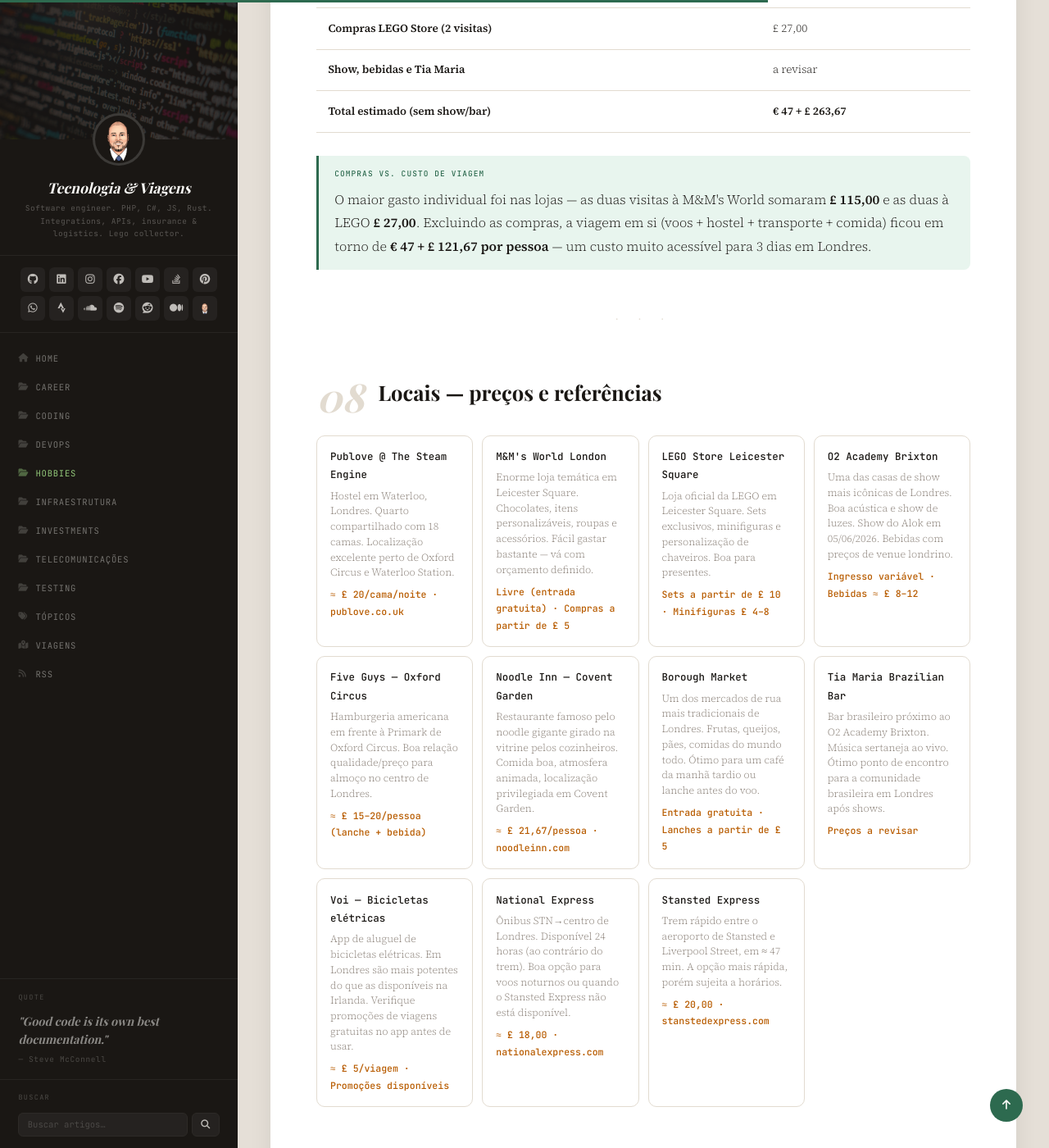
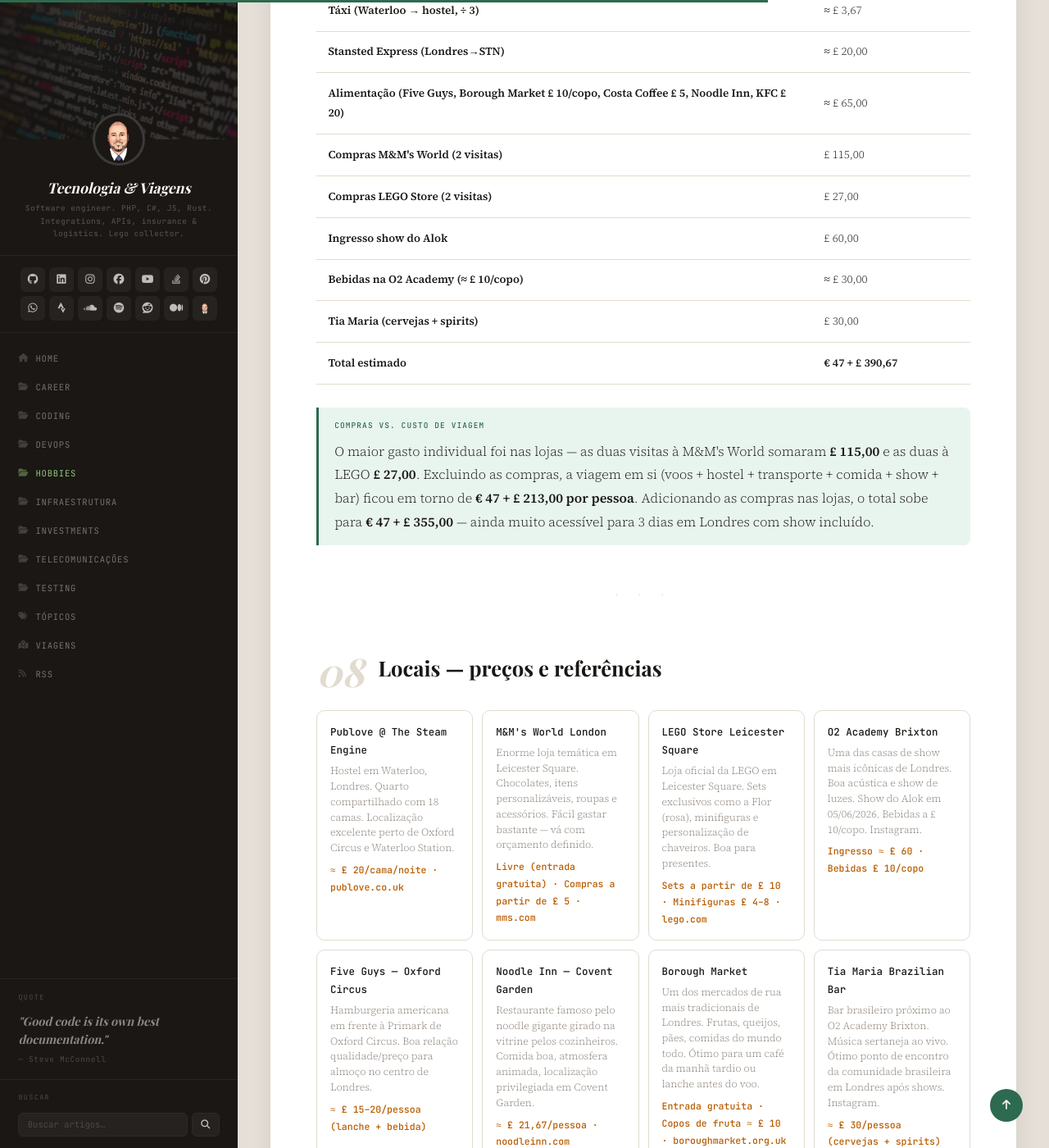
Before and after one commit to guibranco/blog, a Jekyll site: the page built from _posts/2026-06-05-show-alok-londres-o2-brixton.md, in a window 1280 px wide and 1400 px high, scrolled down 6782 px. Shown: the whole window at 82% size. Built offline with Jekyll 4.4.1, drawn with Linux system fonts in a browser that asks for light colours; nearby versions of some CDN libraries; some web fonts are replaced; comment, search, counter and statistics services are not loaded; some of the changed text lies outside the part shown.

Commit message:
feat: update expenses and event details for London trip
Update financial details for Day 2 and Day 3, adding specific
unaudited expenses like show tickets, drinks, and dining, leading
to a revised total estimate. Specify purchased items at LEGO Store
and describe experiences more vividly, such as the distinction
between Voi bikes in London and those in Ireland. Add links to
venues and products for better reference. These adjustments provide
accuracy and clarity for reflecting the itinerary and cost analysis
of the London trip, ensuring a comprehensive experience recount.

```diff
--- a/_posts/2026-06-05-show-alok-londres-o2-brixton.md
+++ b/_posts/2026-06-05-show-alok-londres-o2-brixton.md
@@ -107,13 +107,13 @@
     <tr>
       <td>Dia 2 — Show</td>
       <td>05/06 (Sex)</td>
-      <td>Acordou 11h00 · Oxford Circus · Primark · Five Guys · M&M's World £ 77 · LEGO Store £ 12 · Voi (grátis) · O2 Brixton (Alok, 19h00) · Tia Maria · KFC</td>
+      <td>Oxford Circus · Primark · Five Guys · M&M's World £ 77 · LEGO Store £ 12 · Voi (grátis) · O2 Brixton (ingresso £ 60, Alok 19h00) · Bebidas ≈ £ 10/copo · Tia Maria £ 30 · KFC £ 20</td>
       <td>≈ £ 110 (compras + comida + show)</td>
     </tr>
     <tr>
       <td>Dia 3 — Partida</td>
       <td>06/06 (Sáb)</td>
-      <td>Borough Market £ 10 · Costa Cafe · M&M's World £ 38 · LEGO Store £ 15 · Noodle Inn £ 21,67 · Trem Stansted £ 20 · Voo STN→DUB 22h00</td>
+      <td>Borough Market £ 10/pessoa · Costa Coffee £ 5/pessoa · M&M's World £ 38 · LEGO Store £ 15 · Noodle Inn £ 21,67 · Trem Stansted £ 20 · Voo STN→DUB 22h00</td>
       <td>€ 25,35 (voo) + £ 74,67 (comida + compras + transporte)</td>
     </tr>
   </tbody>
@@ -144,26 +144,28 @@
   A loja de Leicester Square é enorme e vai além dos chocolates — há roupas, canecas, bonés e vários itens personalizáveis. Comprei chocolates para consumo próprio e para presentes (quase 1 kg, entre ao leite, amendoim e outros sabores) além de itens não comestíveis. <strong>Total gasto: £ 77,00</strong>. Já sabia que voltaria no dia seguinte.
 </div>
 
-Na **LEGO Store** ao lado, comprei um conjunto de presente (temática rosa) e algumas minifiguras — **£ 12,00**.
+Na **LEGO Store** ao lado, comprei uma **flor em LEGO** (<a href="https://www.lego.com/en-ie/product/roses-40460" target="_blank">#40460 - LEGO Botanicals Roses - Faux Flowers Building Set</a>) e algumas minifiguras — **£ 12,00**. A peça da flor é um dos sets mais presentes e elegantes que a loja tem para oferecer.
 
 ### Voltando de bicicleta elétrica — Voi
 
 O retorno ao hostel foi de bicicleta elétrica usando o aplicativo **Voi**. Conseguimos 3 viagens gratuitas pelo app — o trajeto de quase 3 km durou apenas 15 minutos.
 
 <div class="callout callout-tip">
-  <div class="callout-label">Voi em Londres vs. Irlanda</div>
-  As bicicletas elétricas da Voi em Londres são significativamente mais potentes e rápidas do que as disponíveis aqui na Irlanda, que funcionam mais como bicicletas comuns com suporte leve em subidas. O trajeto de ≈ £ 5,00 saiu de graça.
+  <div class="callout-label">Voi em Londres vs. Moby na Irlanda</div>
+  As bicicletas elétricas da Voi em Londres são significativamente mais potentes e rápidas do que as **Moby** aqui na Irlanda, que funcionam mais como bicicletas comuns com suporte leve em subidas. O trajeto de ≈ £ 5,00 saiu de graça.
 </div>
 
 ### O2 Academy Brixton — Show do Alok
 
 O show era às 19h00. Fomos de ônibus até Brixton. A área já estava tomada de brasileiros — a segurança estava reforçada e o esquema de entrada fazia a fila dar a volta no quarteirão para evitar aglomeração na porta, que fica numa rua bastante movimentada.
 
-Os preços das bebidas dentro do evento estavam compatíveis com o mercado de casas de show em Londres. A acústica e o show de luzes foram muito bons.
+O ingresso custou **£ 60,00 por pessoa**. As bebidas seguiam o padrão londrino de casas de show — **£ 10,00 por copo** (whisky com energético ou vodca com Seven Up). A acústica e o show de luzes foram muito bons.
 
 ### Tia Maria Brazilian Bar e KFC
 
-Saindo da O2, fomos ao **Tia Maria**, um bar brasileiro próximo, onde havia apresentação ao vivo de música sertaneja. Ficamos até o fechamento e, em seguida, paramos no **KFC** da vizinhança para comer antes de voltar ao hostel.
+Saindo da O2, fomos ao **Tia Maria**, um bar brasileiro próximo, onde havia apresentação ao vivo de música sertaneja. Gastei **£ 30,00** em cervejas, vodca e outras bebidas ao longo da noite. Ficamos até o fechamento.
+
+Ao sair, no **KFC** da vizinhança, encontramos outros brasileiros voltando de outras festas — inclusive de outro afterparty do show do Alok. A conta foi de **£ 60,00 para os 3** (≈ £ 20,00/pessoa).
 
 <div class="divider">· · ·</div>
 
@@ -176,11 +178,11 @@
 
 ### Borough Market
 
-Começamos pelo **Borough Market**, um dos mercados de rua mais famosos de Londres. Comemos frutas com chocolate — **£ 10,00 para os 3**.
+Começamos pelo **Borough Market**, um dos mercados de rua mais famosos de Londres. Comemos copos de frutas com chocolate — **£ 10,00 por copo** (cada um).
 
 ### Costa Coffee
 
-De lá, fomos a um **Costa Coffee** nas redondezas para matar o tempo, já que não podíamos voltar ao hostel. O café e a sombra foram bem-vindos para descansar antes da tarde agitada.
+De lá, fomos a um **Costa Coffee** nas redondezas para matar o tempo, já que não podíamos voltar ao hostel. O café custou **£ 5,00 por pessoa** e a pausa foi bem-vinda para descansar antes da tarde agitada.
 
 ### Volta à Leicester Square
 
@@ -242,17 +244,19 @@
     <tr><td>National Express (STN→Londres)</td><td>£ 18,00</td></tr>
     <tr><td>Táxi (Waterloo → hostel, ÷ 3)</td><td>≈ £ 3,67</td></tr>
     <tr><td>Stansted Express (Londres→STN)</td><td>≈ £ 20,00</td></tr>
-    <tr><td>Alimentação (Five Guys, Borough Market, Noodle Inn, KFC)</td><td>≈ £ 40,00</td></tr>
+    <tr><td>Alimentação (Five Guys, Borough Market £ 10/copo, Costa Coffee £ 5, Noodle Inn, KFC £ 20)</td><td>≈ £ 65,00</td></tr>
     <tr><td>Compras M&M's World (2 visitas)</td><td>£ 115,00</td></tr>
     <tr><td>Compras LEGO Store (2 visitas)</td><td>£ 27,00</td></tr>
-    <tr><td>Show, bebidas e Tia Maria</td><td>a revisar</td></tr>
-    <tr><td><strong>Total estimado (sem show/bar)</strong></td><td><strong>€ 47 + £ 263,67</strong></td></tr>
+    <tr><td>Ingresso show do Alok</td><td>£ 60,00</td></tr>
+    <tr><td>Bebidas na O2 Academy (≈ £ 10/copo)</td><td>≈ £ 30,00</td></tr>
+    <tr><td>Tia Maria (cervejas + spirits)</td><td>£ 30,00</td></tr>
+    <tr><td><strong>Total estimado</strong></td><td><strong>€ 47 + £ 390,67</strong></td></tr>
   </tbody>
 </table>
 
 <div class="callout callout-tip">
   <div class="callout-label">Compras vs. custo de viagem</div>
-  O maior gasto individual foi nas lojas — as duas visitas à M&M's World somaram <strong>£ 115,00</strong> e as duas à LEGO <strong>£ 27,00</strong>. Excluindo as compras, a viagem em si (voos + hostel + transporte + comida) ficou em torno de <strong>€ 47 + £ 121,67 por pessoa</strong> — um custo muito acessível para 3 dias em Londres.
+  O maior gasto individual foi nas lojas — as duas visitas à M&M's World somaram <strong>£ 115,00</strong> e as duas à LEGO <strong>£ 27,00</strong>. Excluindo as compras, a viagem em si (voos + hostel + transporte + comida + show + bar) ficou em torno de <strong>€ 47 + £ 213,00 por pessoa</strong>. Adicionando as compras nas lojas, o total sobe para <strong>€ 47 + £ 355,00</strong> — ainda muito acessível para 3 dias em Londres com show incluído.
 </div>
 
 <div class="divider">· · ·</div>
@@ -273,19 +277,19 @@
   <div class="provider-card">
     <div class="provider-name">M&M's World London</div>
     <div class="provider-detail">Enorme loja temática em Leicester Square. Chocolates, itens personalizáveis, roupas e acessórios. Fácil gastar bastante — vá com orçamento definido.</div>
-    <div class="provider-price">Livre (entrada gratuita) · Compras a partir de £ 5</div>
+    <div class="provider-price">Livre (entrada gratuita) · Compras a partir de £ 5 · <a href="https://www.mms.com/en-ie/explore/mms-stores/london" target="_blank">mms.com</a></div>
   </div>
 
   <div class="provider-card">
     <div class="provider-name">LEGO Store Leicester Square</div>
-    <div class="provider-detail">Loja oficial da LEGO em Leicester Square. Sets exclusivos, minifiguras e personalização de chaveiros. Boa para presentes.</div>
-    <div class="provider-price">Sets a partir de £ 10 · Minifiguras £ 4–8</div>
+    <div class="provider-detail">Loja oficial da LEGO em Leicester Square. Sets exclusivos como a Flor (rosa), minifiguras e personalização de chaveiros. Boa para presentes.</div>
+    <div class="provider-price">Sets a partir de £ 10 · Minifiguras £ 4–8 · <a href="https://www.lego.com/en-be/stores/store/lsq" target="_blank">lego.com</a></div>
   </div>
 
   <div class="provider-card">
     <div class="provider-name">O2 Academy Brixton</div>
-    <div class="provider-detail">Uma das casas de show mais icônicas de Londres. Boa acústica e show de luzes. Show do Alok em 05/06/2026. Bebidas com preços de venue londrino.</div>
-    <div class="provider-price">Ingresso variável · Bebidas ≈ £ 8–12</div>
+    <div class="provider-detail">Uma das casas de show mais icônicas de Londres. Boa acústica e show de luzes. Show do Alok em 05/06/2026. Bebidas a £ 10/copo. <a href="https://www.instagram.com/o2academybrix/" target="_blank">Instagram</a>.</div>
+    <div class="provider-price">Ingresso ≈ £ 60 · Bebidas £ 10/copo</div>
   </div>
 
   <div class="provider-card">
@@ -303,18 +307,18 @@
   <div class="provider-card">
     <div class="provider-name">Borough Market</div>
     <div class="provider-detail">Um dos mercados de rua mais tradicionais de Londres. Frutas, queijos, pães, comidas do mundo todo. Ótimo para um café da manhã tardio ou lanche antes do voo.</div>
-    <div class="provider-price">Entrada gratuita · Lanches a partir de £ 5</div>
+    <div class="provider-price">Entrada gratuita · Copos de fruta ≈ £ 10 · <a href="https://boroughmarket.org.uk/" target="_blank">boroughmarket.org.uk</a></div>
   </div>
 
   <div class="provider-card">
     <div class="provider-name">Tia Maria Brazilian Bar</div>
-    <div class="provider-detail">Bar brasileiro próximo ao O2 Academy Brixton. Música sertaneja ao vivo. Ótimo ponto de encontro para a comunidade brasileira em Londres após shows.</div>
-    <div class="provider-price">Preços a revisar</div>
+    <div class="provider-detail">Bar brasileiro próximo ao O2 Academy Brixton. Música sertaneja ao vivo. Ótimo ponto de encontro da comunidade brasileira em Londres após shows. <a href="https://www.instagram.com/tiamaria.london/" target="_blank">Instagram</a>.</div>
+    <div class="provider-price">≈ £ 30/pessoa (cervejas + spirits)</div>
   </div>
 
   <div class="provider-card">
     <div class="provider-name">Voi — Bicicletas elétricas</div>
-    <div class="provider-detail">App de aluguel de bicicletas elétricas. Em Londres são mais potentes do que as disponíveis na Irlanda. Verifique promoções de viagens gratuitas no app antes de usar.</div>
+    <div class="provider-detail">App de aluguel de bicicletas elétricas. Em Londres são significativamente mais potentes do que as <strong>Moby</strong> disponíveis na Irlanda. Verifique promoções de viagens gratuitas no app antes de usar.</div>
     <div class="provider-price">≈ £ 5/viagem · Promoções disponíveis</div>
   </div>
 
@@ -367,7 +371,7 @@
 
   <div class="provider-card">
     <div class="provider-name"><i class="fas fa-bicycle"></i> Voi — Bicicletas elétricas</div>
-    <div class="provider-detail">Aluguel de bicicletas elétricas por app. Verifique promoções de viagens gratuitas.</div>
+    <div class="provider-detail">Aluguel de bicicletas elétricas por app (não disponível na Irlanda — aqui é a Moby). Verifique promoções de viagens gratuitas.</div>
     <div class="provider-price"><a href="https://www.voi.com" target="_blank">voi.com</a></div>
   </div>
 
```
Also changed, not shown: other parts of _posts/2026-06-05-show-alok-londres-o2-brixton.md (+1 -1 lines).
